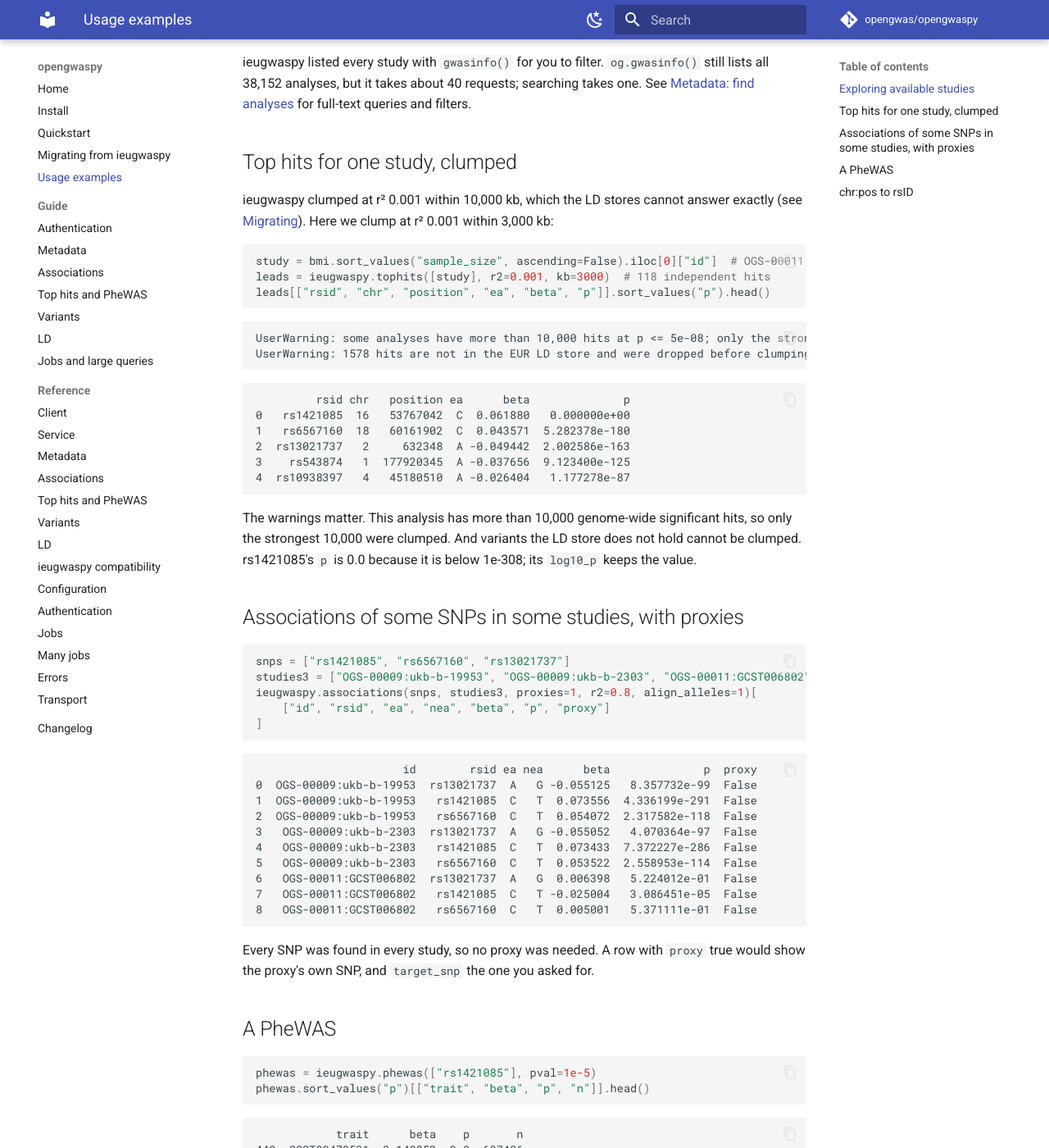
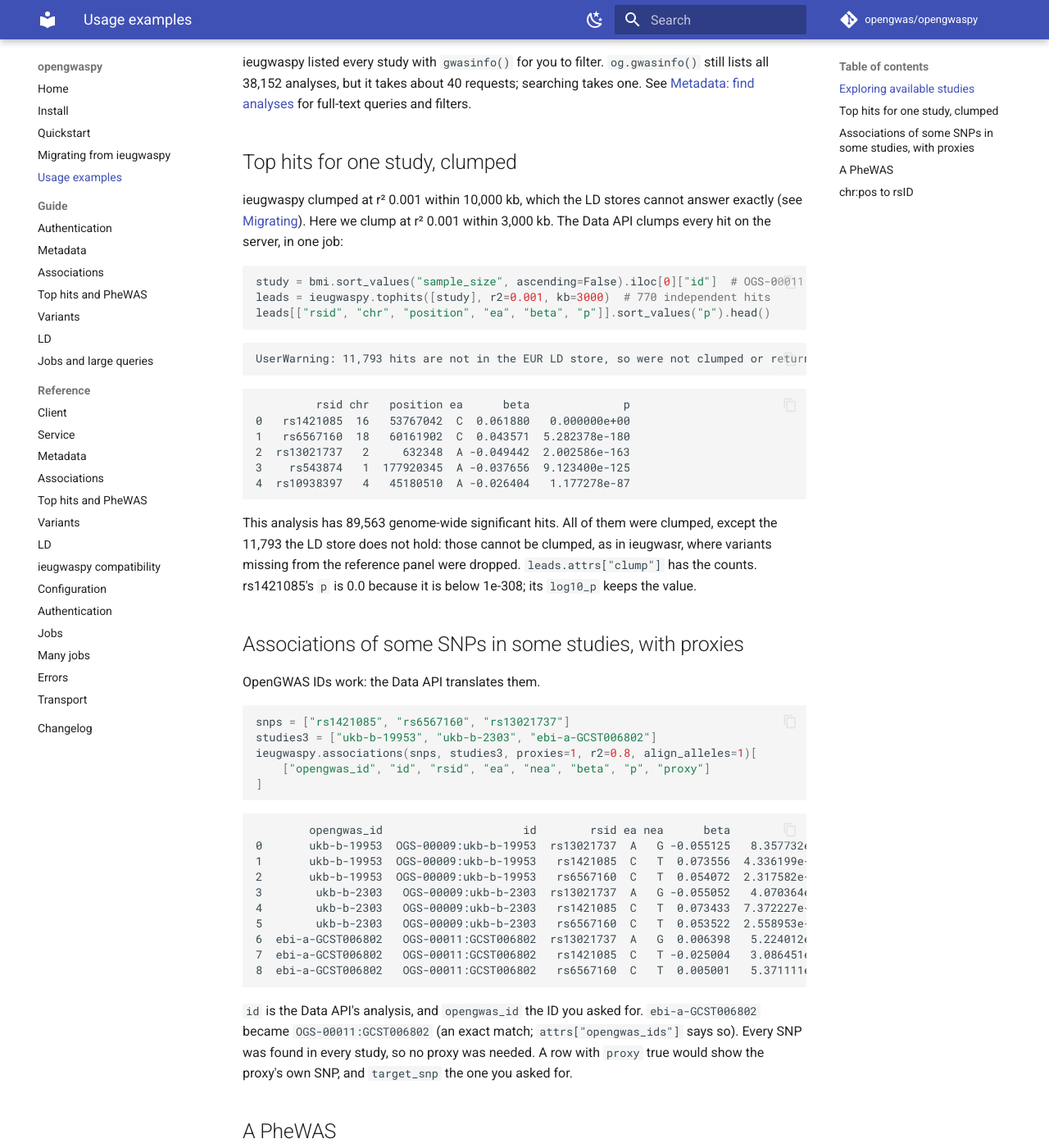
Before and after one commit to opengwas/opengwaspy, an MkDocs documentation site: the page built from docs/examples.md, in a window 1280 px wide and 1400 px high, scrolled down 627 px. Shown: the whole window at 82% size. Built offline with MkDocs 1.6.1 and Material for MkDocs 9.7.7, drawn with Linux system fonts in a browser that asks for light colours; comment, search, counter and statistics services are not loaded; some of the changed text lies outside the part shown.

Commit message:
Rerun the examples and document OpenGWAS ID resolution (#71)
Co-Authored-By: Claude Opus 5.5 <noreply@anthropic.com>
Claude-Session: https://claude.ai/code/session_01Det8pPHVERCNRsv2N5PUSj

````diff
--- a/docs/examples.md
+++ b/docs/examples.md
@@ -1,6 +1,6 @@
 # Usage examples
 
-ieugwaspy's usage notebook, rewritten for opengwaspy. The whole script is [`examples/usage_examples.py`](https://github.com/opengwas/opengwaspy/blob/main/examples/usage_examples.py). The output below is from runs against the Data API on 19 and 20 Nov 2026; the script took 36 s.
+ieugwaspy's usage notebook, rewritten for opengwaspy. The whole script is [`examples/usage_examples.py`](https://github.com/opengwas/opengwaspy/blob/main/examples/usage_examples.py). The output below is from runs against the Data API on 19–21 Nov 2026.
 
 ```python
 import opengwaspy as og
@@ -29,17 +29,16 @@ ieugwaspy listed every study with `gwasinfo()` for you to filter. `og.gwasinfo()
 
 ## Top hits for one study, clumped
 
-ieugwaspy clumped at r² 0.001 within 10,000 kb, which the LD stores cannot answer exactly (see [Migrating](migrating.md#top-hit-clumping)). Here we clump at r² 0.001 within 3,000 kb:
+ieugwaspy clumped at r² 0.001 within 10,000 kb, which the LD stores cannot answer exactly (see [Migrating](migrating.md#top-hit-clumping)). Here we clump at r² 0.001 within 3,000 kb. The Data API clumps every hit on the server, in one job:
 
 ```python
 study = bmi.sort_values("sample_size", ascending=False).iloc[0]["id"]  # OGS-00011:GCST90179150
-leads = ieugwaspy.tophits([study], r2=0.001, kb=3000)  # 118 independent hits
+leads = ieugwaspy.tophits([study], r2=0.001, kb=3000)  # 770 independent hits
 leads[["rsid", "chr", "position", "ea", "beta", "p"]].sort_values("p").head()
 ```
 
 ```text
-UserWarning: some analyses have more than 10,000 hits at p <= 5e-08; only the strongest were clumped, so weaker independent signals may be missing
-UserWarning: 1578 hits are not in the EUR LD store and were dropped before clumping
+UserWarning: 11,793 hits are not in the EUR LD store, so were not clumped or returned
 ```
 
 ```text
@@ -51,37 +50,39 @@ UserWarning: 1578 hits are not in the EUR LD store and were dropped before clump
 4  rs10938397   4   45180510  A -0.026404   1.177278e-87
 ```
 
-The warnings matter. This analysis has more than 10,000 genome-wide significant hits, so only the strongest 10,000 were clumped. And variants the LD store does not hold cannot be clumped. rs1421085's `p` is 0.0 because it is below 1e-308; its `log10_p` keeps the value.
+This analysis has 89,563 genome-wide significant hits. All of them were clumped, except the 11,793 the LD store does not hold: those cannot be clumped, as in ieugwasr, where variants missing from the reference panel were dropped. `leads.attrs["clump"]` has the counts. rs1421085's `p` is 0.0 because it is below 1e-308; its `log10_p` keeps the value.
 
 ## Associations of some SNPs in some studies, with proxies
 
+OpenGWAS IDs work: the Data API translates them.
+
 ```python
 snps = ["rs1421085", "rs6567160", "rs13021737"]
-studies3 = ["OGS-00009:ukb-b-19953", "OGS-00009:ukb-b-2303", "OGS-00011:GCST006802"]
+studies3 = ["ukb-b-19953", "ukb-b-2303", "ebi-a-GCST006802"]
 ieugwaspy.associations(snps, studies3, proxies=1, r2=0.8, align_alleles=1)[
-    ["id", "rsid", "ea", "nea", "beta", "p", "proxy"]
+    ["opengwas_id", "id", "rsid", "ea", "nea", "beta", "p", "proxy"]
 ]
 ```
 
 ```text
-                      id        rsid ea nea      beta              p  proxy
-0  OGS-00009:ukb-b-19953  rs13021737  A   G -0.055125   8.357732e-99  False
-1  OGS-00009:ukb-b-19953   rs1421085  C   T  0.073556  4.336199e-291  False
-2  OGS-00009:ukb-b-19953   rs6567160  C   T  0.054072  2.317582e-118  False
-3   OGS-00009:ukb-b-2303  rs13021737  A   G -0.055052   4.070364e-97  False
-4   OGS-00009:ukb-b-2303   rs1421085  C   T  0.073433  7.372227e-286  False
-5   OGS-00009:ukb-b-2303   rs6567160  C   T  0.053522  2.558953e-114  False
-6   OGS-00011:GCST006802  rs13021737  A   G  0.006398   5.224012e-01  False
-7   OGS-00011:GCST006802   rs1421085  C   T -0.025004   3.086451e-05  False
-8   OGS-00011:GCST006802   rs6567160  C   T  0.005001   5.371111e-01  False
+        opengwas_id                     id        rsid ea nea      beta              p  proxy
+0       ukb-b-19953  OGS-00009:ukb-b-19953  rs13021737  A   G -0.055125   8.357732e-99  False
+1       ukb-b-19953  OGS-00009:ukb-b-19953   rs1421085  C   T  0.073556  4.336199e-291  False
+2       ukb-b-19953  OGS-00009:ukb-b-19953   rs6567160  C   T  0.054072  2.317582e-118  False
+3        ukb-b-2303   OGS-00009:ukb-b-2303  rs13021737  A   G -0.055052   4.070364e-97  False
+4        ukb-b-2303   OGS-00009:ukb-b-2303   rs1421085  C   T  0.073433  7.372227e-286  False
+5        ukb-b-2303   OGS-00009:ukb-b-2303   rs6567160  C   T  0.053522  2.558953e-114  False
+6  ebi-a-GCST006802   OGS-00011:GCST006802  rs13021737  A   G  0.006398   5.224012e-01  False
+7  ebi-a-GCST006802   OGS-00011:GCST006802   rs1421085  C   T -0.025004   3.086451e-05  False
+8  ebi-a-GCST006802   OGS-00011:GCST006802   rs6567160  C   T  0.005001   5.371111e-01  False
 ```
 
-Every SNP was found in every study, so no proxy was needed. A row with `proxy` true would show the proxy's own SNP, and `target_snp` the one you asked for.
+`id` is the Data API's analysis, and `opengwas_id` the ID you asked for. `ebi-a-GCST006802` became `OGS-00011:GCST006802` (an exact match; `attrs["opengwas_ids"]` says so). Every SNP was found in every study, so no proxy was needed. A row with `proxy` true would show the proxy's own SNP, and `target_snp` the one you asked for.
 
 ## A PheWAS
 
 ```python
-phewas = ieugwaspy.phewas(["rs1421085"], pval=1e-5)
+phewas = ieugwaspy.phewas(["rs1421085"], pval=1e-5)  # pval is applied on the server
 phewas.sort_values("p")[["trait", "beta", "p", "n"]].head()
 ```
 
````
Also changed, not shown: DEVLOG.md (+14 -0 lines), docs/guide/metadata.md (+22 -2 lines).
